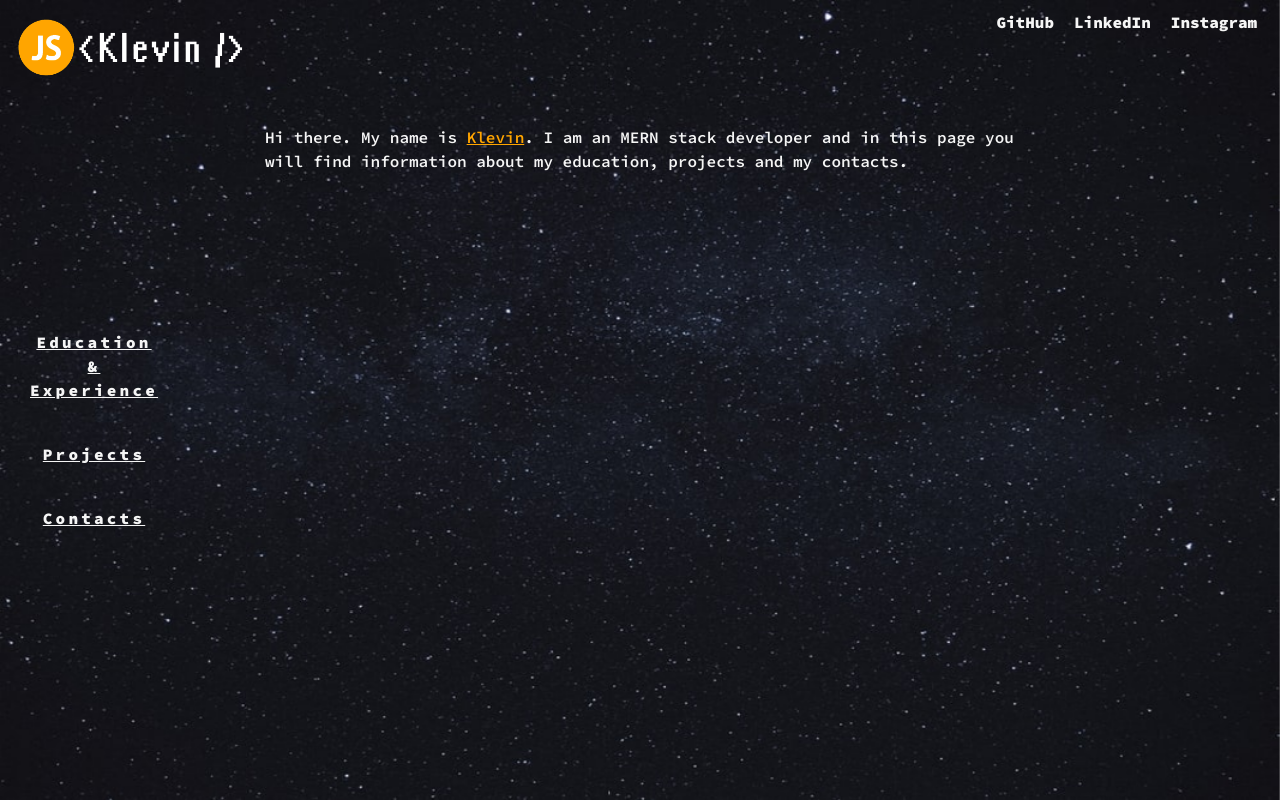
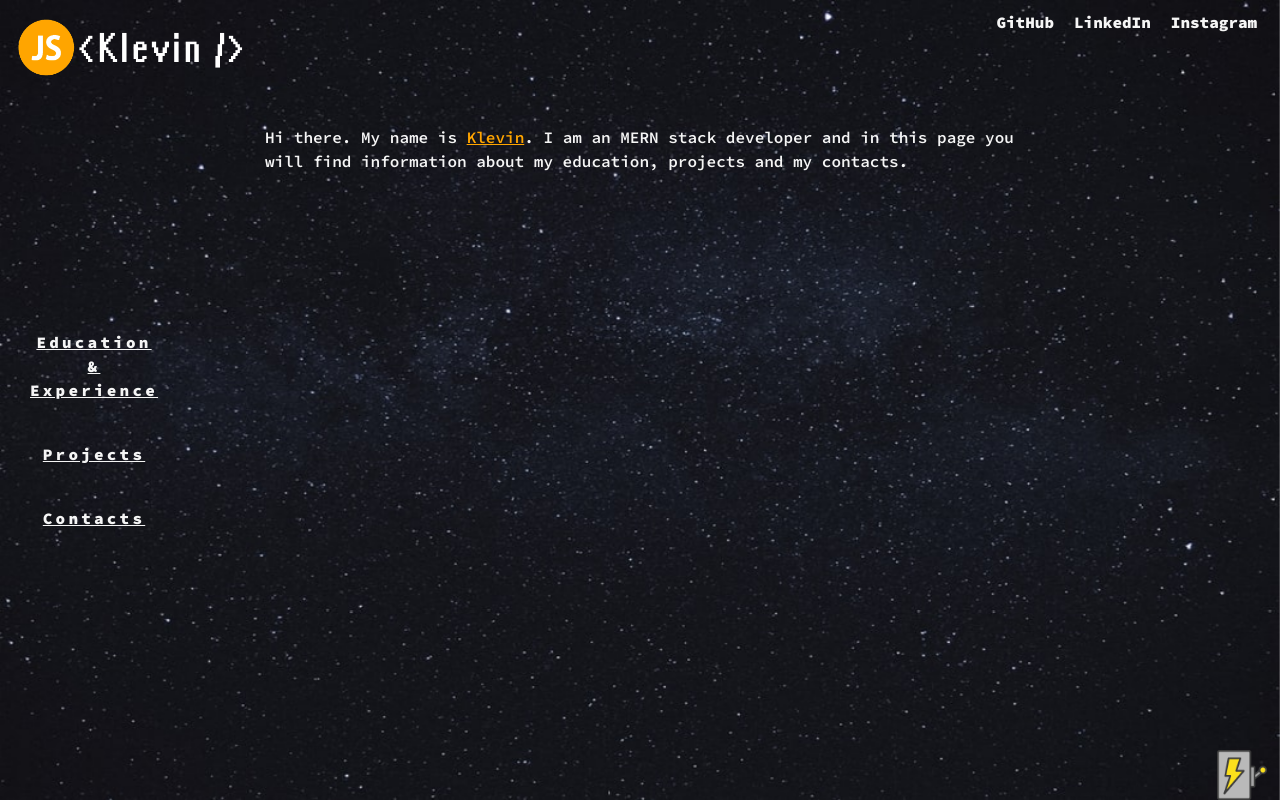
Before and after one commit to klevinb/CV-Project, a React (Create React App) app in the folder my-website/: page / in a window 1280 px wide. Built offline with nearby package versions, Linux system fonts and the light colour scheme.

Commit message:
toggle for day/night added photos

```diff
--- a/my-website/src/App.scss
+++ b/my-website/src/App.scss
@@ -146,4 +146,13 @@
       }
     }
   }
+  .dayToggle {
+    position: absolute;
+    bottom: 0%;
+    right: 1%;
+    cursor: pointer;
+    img {
+      height: 50px;
+    }
+  }
 }
--- a/my-website/src/components/MainPage.jsx
+++ b/my-website/src/components/MainPage.jsx
@@ -7,6 +7,7 @@ import Navigation from "./Navigation";
 const MainPage = (props) => {
   const [imgClicked, setImgClicked] = useState(false);
   const [navSelected, setSelectedNav] = useState("");
+  const [day, setDay] = useState(false);
 
   return (
     <>
@@ -34,6 +35,13 @@ const MainPage = (props) => {
             {navSelected === "Projects" && <Projects />}
           </div>
         </div>
+        <div className='dayToggle'>
+          <Image
+            src={day ? "/switchOFF.png" : "/switchON.png"}
+            alt='toggle day/nigh'
+            onClick={() => setDay(!day)}
+          />
+        </div>
       </Container>
     </>
   );
```
Also changed, not shown: my-website/public/switchOFF.png (added), my-website/public/switchON.png (added).
